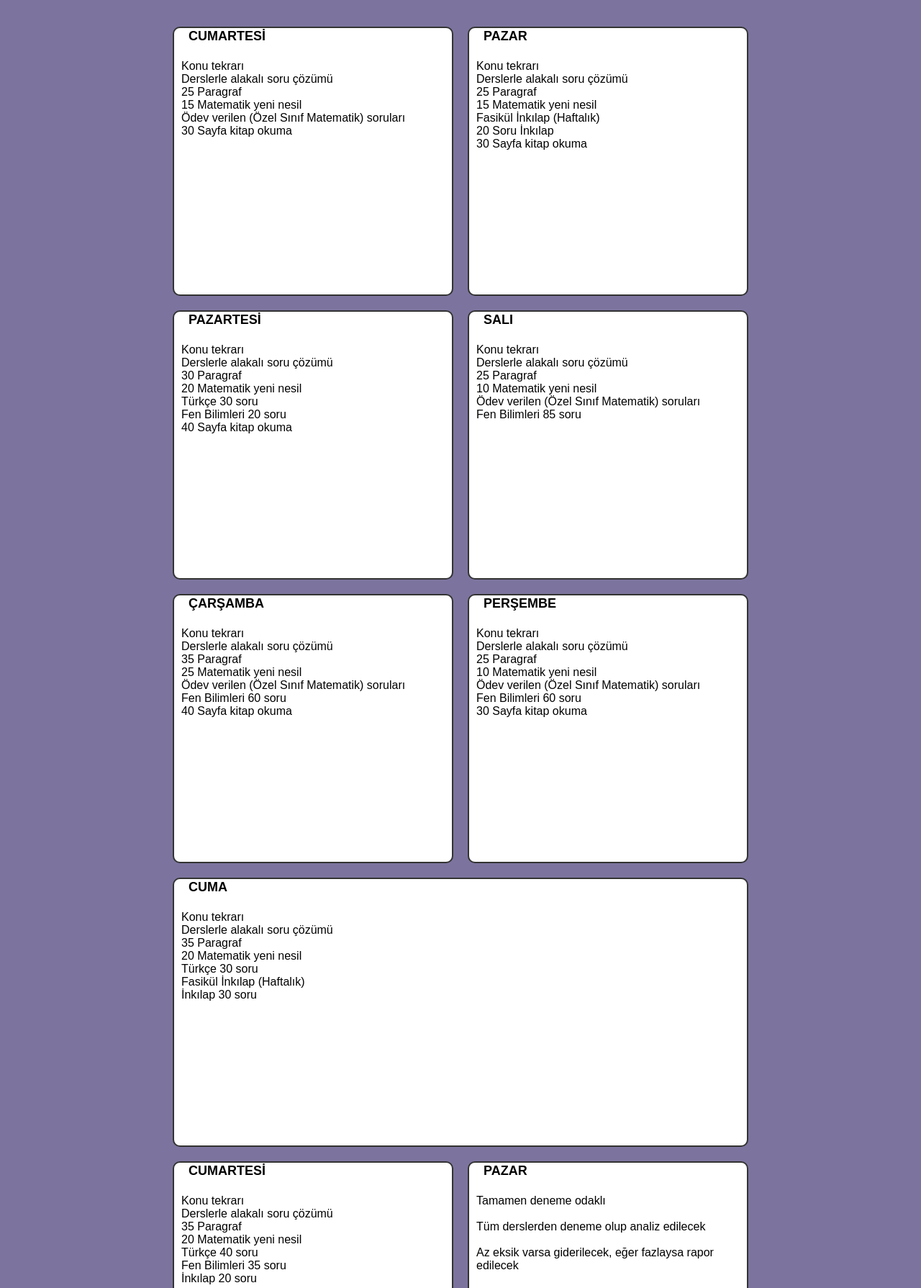
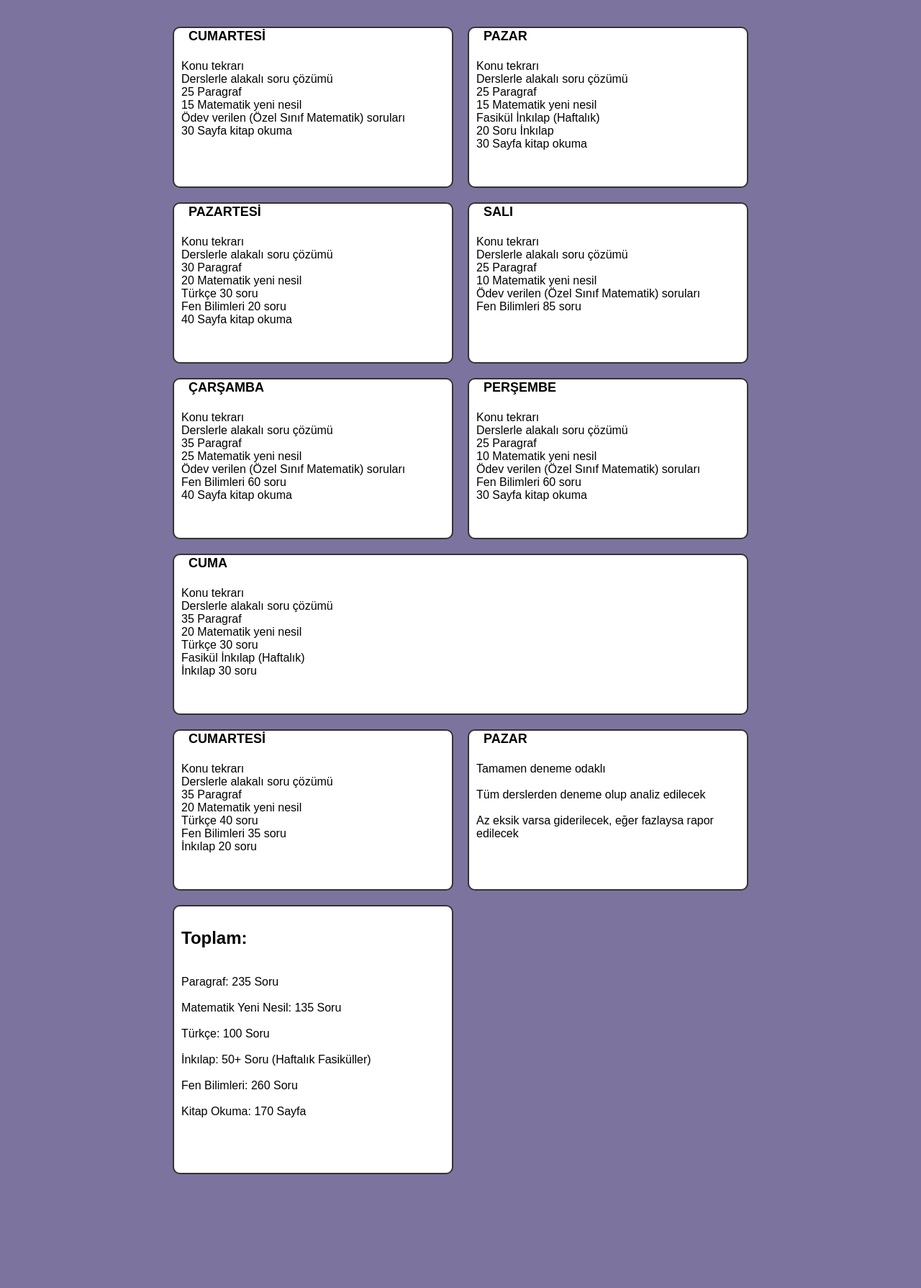
Before and after one commit to Sayed-Arsalan-Mahmudi/Sayed-Arsalan-Mahmudi.github.io, a plain HTML site: page Schedule.html in a window 1280 px wide. Shown: the part 111-1900 px from the top of the page at 72% size. After the commit the page ends 1802 px from the top, so only its background shows below. Drawn offline with Linux system fonts and the light colour scheme.

Commit message:
Removed the last edit from the Schedule.

```diff
--- a/Schedule.html
+++ b/Schedule.html
@@ -35,7 +35,7 @@
       border: 2px solid #333;
       border-radius: 10px;
       padding: 10px;
-      height: 350px;
+      height: 200px;
       position: relative;
     }
 
@@ -44,7 +44,7 @@
       border: 2px solid #333;
       border-radius: 10px;
       padding: 10px;
-      height: 600px;
+      height: 350px;
       position: relative;
     }
 
```
